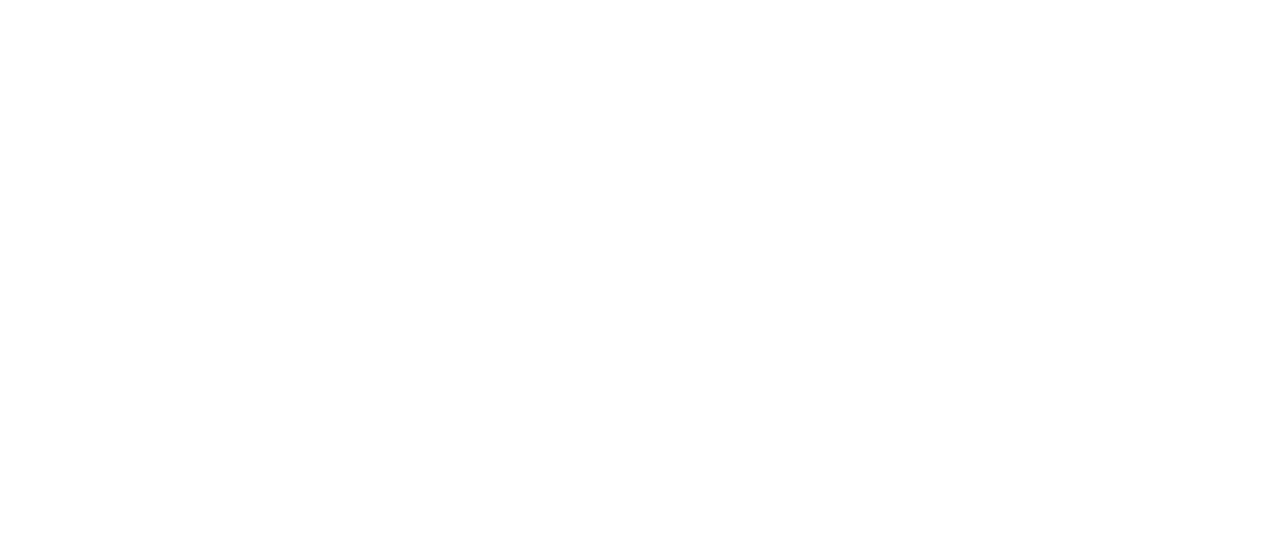
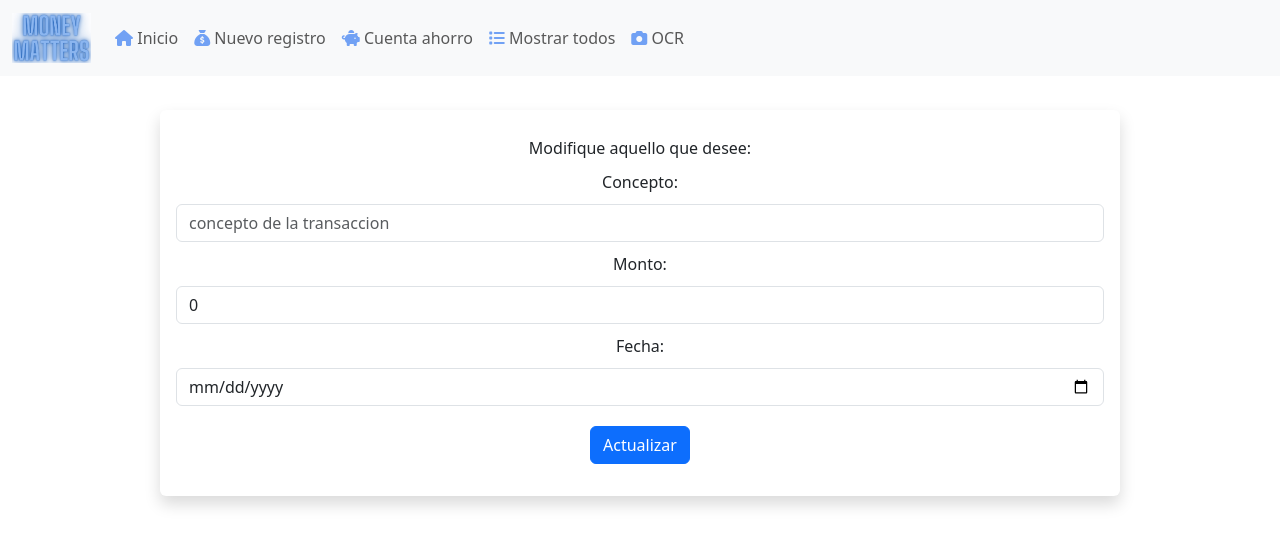
Before and after one commit to jacquelr/money-matters, a React (Create React App) app: page /EditarIngreso/1 in a window 1280 px wide. Before the commit this address had no page. Shown: the top 546 px of the page. Built offline with nearby package versions, Linux system fonts and the light colour scheme; no server answers; the database is empty.

Commit message:
mostrar y editar ingresos

```diff
--- a/src/App.js
+++ b/src/App.js
@@ -6,7 +6,9 @@ import Inicio from './views/Inicio';
 import Ingreso from './views/Ingreso';
 import Lista from './views/Lista';
 import Ahorros from './views/Ahorros';
-import Editar from './views/Editar';
+import EditarIngreso from './views/EditarIngreso';
+import EditarGasto from './views/EditarGasto';
+
 
 //importar el router
 import { BrowserRouter, Route, Routes } from 'react-router-dom';
@@ -23,7 +25,8 @@ function App() {
             <Route path='/Ingreso' element={ <Ingreso /> } />
             <Route path='/Lista' element={ <Lista /> } />
             <Route path='/Ahorros' element={ <Ahorros /> } />
-            <Route path='/Editar/:id' element={ <Editar /> } />
+            <Route path='/EditarIngreso/:id' element={ <EditarIngreso /> } />
+            <Route path='/EditarGasto/:id' element={ <EditarGasto /> } />
           </Route>
         </Routes>
       </BrowserRouter>
--- /dev/null
+++ b/src/views/EditarIngreso.js
@@ -0,0 +1,102 @@
+import React from "react";
+import Navbar from "../components/navbar";
+import { useEffect, useState } from "react"
+import { useNavigate, useParams } from "react-router-dom"
+import { getDoc, updateDoc, doc } from "firebase/firestore"
+import { db } from "../firebaseConfig/firebase"
+
+function Editar() {
+
+    //user hardcodeado
+    const userID = 'Y3yo8XHNpHeinIHM7N5k';
+
+    const [ concepto, setConcepto ] = useState('')
+    const [ monto, setMonto ] = useState(0)
+    const [ fecha, setFecha ] = useState('')
+
+    const navigate = useNavigate()
+    const {id} = useParams()
+
+    const update = async (e) => {
+        e.preventDefault()
+        const incomeRef = doc(db, "usuarios", userID, "ganancias", id);
+        const data = {concepto: concepto, monto: monto, fecha: fecha}
+        await updateDoc(incomeRef, data)
+        navigate('/')
+    }
+
+    const getIncomeById = async (id) => {
+        const incomeRef = await getDoc( doc(db, "usuarios", userID, "ganancias", id) )
+        if(incomeRef.exists()) {
+            //console.log(product.data())
+            setConcepto(incomeRef.data().concepto)
+            setMonto(incomeRef.data().monto)
+            setFecha(incomeRef.data().fecha)
+        }else{
+            console.log('El ingreso no existe')
+        }
+    }
+
+    useEffect( () => {
+        getIncomeById(id)
+        // eslint-disable-next-line
+    }, [])
+
+
+  return (
+    <div className="d-flex justify-content-center">
+      <Navbar />
+      <div
+        className="shadow p-3 mb-5 bg-white rounded w-75 p-3 "
+        style={{ marginTop: "110px" }}
+      >
+        <form onSubmit={update}>
+          <div className="mb-3">
+            <label style={{ marginTop: "10px" }}>
+              Modifique aquello que desee:
+            </label>
+            <br/>
+            <label style={{ marginTop: "10px" }}>Concepto:</label>
+            <input
+              value={concepto}
+              className="form-control"
+              onChange={ (e) => setConcepto(e.target.value)}
+              type="text"
+              style={{ marginTop: "10px" }}
+              placeholder="concepto de la transaccion"
+            ></input>
+
+            <label style={{ marginTop: "10px" }}>Monto:</label>
+            <input
+              value={monto}
+              className="form-control"
+              onChange={ (e)=> setMonto(e.target.value)}
+              type="number"
+              style={{ marginTop: "10px" }}
+              placeholder="$00.00"
+            ></input>
+
+            <label style={{ marginTop: "10px" }}>Fecha:</label>
+            <input
+              value={fecha}
+              className="form-control"
+              onChange={ (e)=> setFecha(e.target.value)}
+              type="date"
+              style={{ marginTop: "10px" }}
+            ></input>
+
+            <button
+              type="submit"
+              className="btn btn-primary"
+              style={{ marginTop: "20px" }}
+            >
+              Actualizar
+            </button>
+          </div>
+        </form>
+      </div>
+    </div>
+  );
+}
+
+export default Editar;
--- a/src/views/Ingreso.js
+++ b/src/views/Ingreso.js
@@ -1,6 +1,7 @@
 import React from "react";
 import Sidebar from "../components/navbar";
 import { db } from "../firebaseConfig/firebase";
+import { useNavigate } from "react-router-dom"
 import {
   addDoc,
   collection,
@@ -15,6 +16,7 @@ function Ingreso() {
   //empieza con recibir los datos de firebase
   const [data, setData] = useState([]);
   const [suma, setSuma] = useState(0);
+  const navigate = useNavigate();
 
   const getValue = async () => {
     const val = doc(db, "usuarios", "Y3yo8XHNpHeinIHM7N5k");
@@ -65,6 +67,7 @@ function Ingreso() {
           fecha: fechaValue,
         });
         alert("Ganancia reportada");
+        navigate('/')
       } else {
         alert("Error: Some values are undefined");
         console.log(montoValue, conceptoValue, fechaValue);
@@ -85,6 +88,7 @@ function Ingreso() {
           fecha: fechaValue,
         });
         alert("Gasto reportado");
+        navigate('/')
       } else {
         alert("Error: Some values are undefined");
       }
--- a/src/views/Inicio.js
+++ b/src/views/Inicio.js
@@ -119,7 +119,7 @@ function Inicio() {
             </div>
           </div>
           <div className="col-8">
-            <div className="shadow-lg p-4 mt-4 mb-5 bg-white rounded">
+            <div className="shadow-lg p-4 mt-2 mb-3 bg-white rounded">
               <h2> B I E N V E N I D O </h2>
             </div>
             <div className="shadow-lg p-2 mb-3 bg-white rounded">
@@ -127,6 +127,9 @@ function Inicio() {
             </div>
             <div className="shadow-lg p-2 mb-3 bg-white rounded">
               <h3> Total de gastos: ${gasto}</h3>
+            </div>
+            <div className="shadow-lg p-2 mb-3 bg-white rounded">
+              <h3> Total de ahorros: ${ahorro}</h3>
             </div>
           </div>
         </div>
--- a/src/views/Lista.js
+++ b/src/views/Lista.js
@@ -21,31 +21,54 @@ const MySwal = withReactContent(Swal);
 function Lista() {
 
   //1 - configuramos los hooks
-  const [users, setUsers] = useState([]);
-
-  //gastos jacquetry
   const userID = 'Y3yo8XHNpHeinIHM7N5k';
   const [gastos, setGastos] = useState([]);
-  //const [ingresos, setIngresos] = useState([]);
+  const [ingresos, setIngresos] = useState([]);
+  const [registros, setRegistros] = useState([]);
 
-  //2 - referenciamos a la DB firestore
-  const usersCollection = collection(db, "usuarios");
+  //INGRESOS
+  //Mensaje de confirmacion SW2 de ingreso
+  const confirmDeleteIncome = (ingresoid) => {
+    MySwal.fire({
+      title: "¿Elimina el ingreso?",
+      text: "Esta accion no podrá revertirse",
+      icon: "warning",
+      showCancelButton: true,
+      confirmButtonColor: "#d33",
+      cancelButtonColor: "#3085d6",
+      confirmButtonText: "Si, borrarlo",
+    }).then((result) => {
+      if (result.isConfirmed) {
+        //llamamos a la funcion para eliminar
+        eliminarIngreso(ingresoid);
+        Swal.fire("Eliminado!", "El ingreso ha sido eliminado", "éxito");
+      }
+    });
+  };
 
-  //3 - Funcion para mostrar TODOS los docs
-  const getusers = async () => {
-    const data = await getDocs(usersCollection);
-    //console.log(data.docs)
-    setUsers(data.docs.map((doc) => ({ ...doc.data(), id: doc.id })));
-    //console.log(users)
+  //Obtener los ingresos de la base de datos
+  const getIngresos = async (userID) => {
+    const q = query(collection(db, "usuarios", userID, "ganancias"));
+    const data = await getDocs(q);
+    setIngresos(data.docs.map((doc) => ({ ...doc.data(), id: doc.id })));
+    console.log(ingresos)
   };
-  //4 - Funcion para eliminar un doc
-  const deleteuser = async (id) => {
-    const userDoc = doc(db, "usuarios", id);
-    await deleteDoc(userDoc);
-    getusers();
-  };
-  //5 - Funcion de confirmacion para Sweet Alert 2
-  const confirmDelete = (gastoid) => {
+
+  //Eliminar un gasto de la base de datos
+  function eliminarIngreso(incomeid) {
+    const incomeRef = doc(db, "usuarios", userID, "ganancias", incomeid);
+    deleteDoc(incomeRef).then(() => {
+      console.log("Document successfully deleted!");
+      getIngresos(userID); // Llama a la función para actualizar la lista de ingresos
+    }).catch((error) => {
+      console.error("Error removing document: ", error);
+    });
+  }
+
+
+  //GASTOS
+  //Mensaje de confirmacion SW2 de gasto
+  const confirmDeleteExpense = (gastoid) => {
     MySwal.fire({
       title: "¿Elimina el gasto?",
       text: "Esta accion no podrá revertirse",
@@ -53,17 +76,17 @@ function Lista() {
       showCancelButton: true,
       confirmButtonColor: "#d33",
       cancelButtonColor: "#3085d6",
-      confirmButtonText: "Si, borrarlo.",
+      confirmButtonText: "Si, borrarlo",
     }).then((result) => {
       if (result.isConfirmed) {
-        //llamamos a la fcion para eliminar
+        //llamamos a la funcion para eliminar
         eliminarGasto(gastoid);
-        Swal.fire("Eliminado!", "El gasto ha sido eliminado.", "éxito");
+        Swal.fire("Eliminado!", "El gasto ha sido eliminado", "éxito");
       }
     });
   };
 
-  //getgastos
+  //Obtener los gastos de la base de datos
   const getGastos = async (userID) => {
     const q = query(collection(db, "usuarios", userID, "gastos"));
     const data = await getDocs(q);
@@ -71,8 +94,7 @@ function Lista() {
     console.log(gastos)
   };
 
-    //delete gasto
-
+  //Eliminar un gasto de la base de datos
   function eliminarGasto(expenseId) {
     const expenseRef = doc(db, "usuarios", userID, "gastos", expenseId);
     deleteDoc(expenseRef).then(() => {
@@ -87,28 +109,24 @@ function Lista() {
 
   //useEffect
   useEffect(() => {
-    if (users.length > 0) {
-       getGastos(userID);
-    }
-   }, [users]);
+    getGastos(userID);
+    getIngresos(userID);
+ }, []);
 
+  //useEffect(() => {
+  //  getGastos(userID);
+  //  getIngresos(userID);
+  //  const registrosConcatenados = [].concat(gastos, ingresos);
+  //  setRegistros(registrosConcatenados);
+  // }, [gastos, ingresos]);
 
-  //6 - usamos useEffect
-  useEffect(() => {
-    getusers();
-    // eslint-disable-next-line
-  }, []);
 
   return (
     <div>
         <Navbar/>
-        <br/><br/><br/><br/>
-        <div class="btn-group btn-group-lg" role="group" aria-label="Large button group">
-          <button type="button" class="btn btn-outline-primary">Ingresos</button>
-          <button type="button" class="btn btn-outline-primary">Gastos</button>
-        </div>
-        <div className='d-grid gap-2'>
-          <Link to="/Ingreso" className='btn btn-secondary mt-2 mb-2'>Create</Link>
+        <div className="container" style={{marginTop:'100px'}}>
+        <div className='d-grid gap-1'>
+          <Link to="/Ingreso" className='btn btn-secondary mt-2 mb-2'>Crear nuevo registro</Link>
         </div>
       <table className="table table-hover">
         <thead>
@@ -121,18 +139,18 @@ function Lista() {
         </thead>
         <tbody>
           {}
-          {gastos.map((gasto) => (
-            <tr key={gasto.id}>
-              <td>{gasto.concepto}</td>
-              <td>{gasto.fecha}</td>
-              <td>{gasto.monto}</td>
+          {ingresos.map((ingreso) => (
+            <tr key={ingreso.id} className="table-success">
+              <td>{ingreso.concepto}</td>
+              <td>{ingreso.fecha}</td>
+              <td>{ingreso.monto}</td>
               <td>
-                <Link to={`/Editar/${gasto.id}`} className="btn btn-light">
+                <Link to={`/EditarIngreso/${ingreso.id}`} className="btn btn-light">
                   <i className="fa-solid fa-pencil"></i>
                 </Link>
                   <button
                     onClick={() => {
-                      confirmDelete(gasto.id);
+                      confirmDeleteIncome(ingreso.id);
                     }}
                     className="btn btn-primary"
                     >
@@ -141,8 +159,30 @@ function Lista() {
               </td>
             </tr>
           ))}
+          {gastos.map((gasto) => (
+            <tr key={gasto.id} className="table-danger">
+              <td>{gasto.concepto}</td>
+              <td>{gasto.fecha}</td>
+              <td>{gasto.monto}</td>
+              <td>
+                <Link to={`/EditarGasto/${gasto.id}`} className="btn btn-light">
+                  <i className="fa-solid fa-pencil"></i>
+                </Link>
+                  <button
+                    onClick={() => {
+                      confirmDeleteExpense(gasto.id);
+                    }}
+                    className="btn btn-primary"
+                    >
+                    <i className="fa-solid fa-trash"></i>
+                  </button>
+              </td>
+            </tr>
+          ))}
+
         </tbody>
       </table>
+      </div>
     </div>
   )
 }
```
Also changed, not shown: src/views/OCRapp.js (+29 -1 lines), src/views/EditarGasto.js (renamed from src/views/Editar.js).
